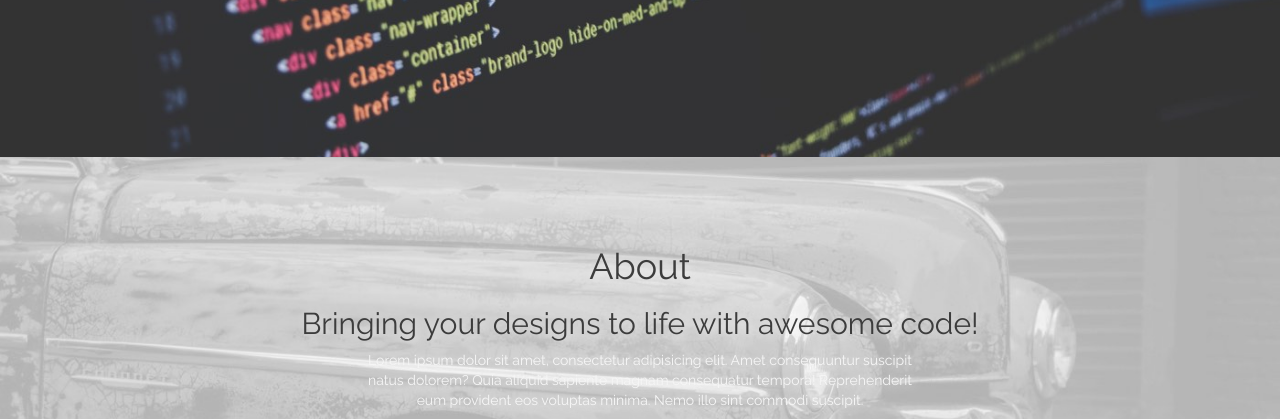
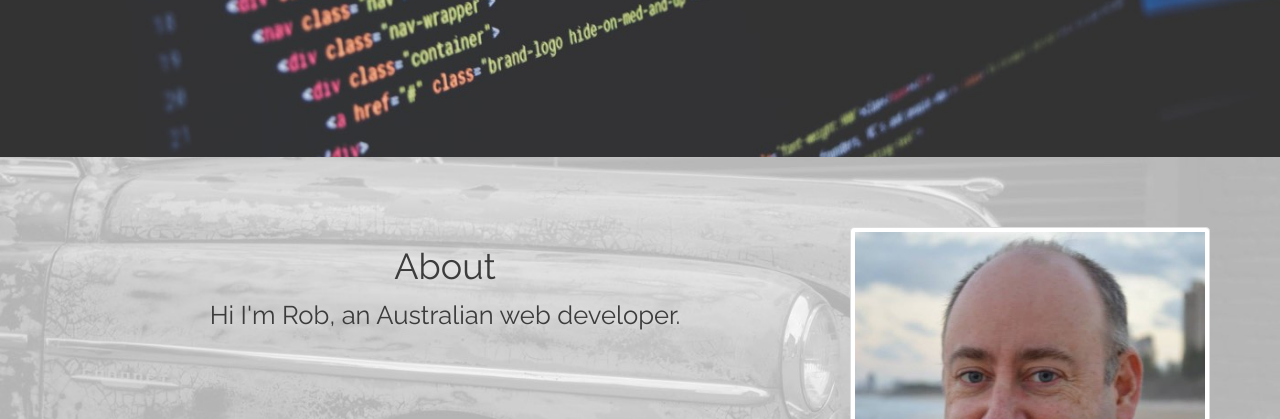
Before and after one commit to robrcodes/myFreeCodeCamp_2016, a website: page BasicFrontEndDevProjects/PersonalPorfolioWebpage/index.html in a window 1280 px wide. Shown: the part 533-952 px from the top of the page. Drawn offline with Linux system fonts and the light colour scheme.

Commit message:
portrait styled and font size changed for about section

```diff
--- a/BasicFrontEndDevProjects/PersonalPorfolioWebpage/index.html
+++ b/BasicFrontEndDevProjects/PersonalPorfolioWebpage/index.html
@@ -92,16 +92,13 @@
       <section id="about">
         <div class="container">
           <div class="row">
-            <div class="col-md-12">
+            <div class="col-md-8">
               <h1>About</h1>
-              <h2>Bringing your designs to life with awesome code!</h2>
+              <p class="lorem">Hi I'm Rob, an Australian web developer.</p>
             </div>
-          </div>
-          <div class="row">
-            <div class="col-md-6 col-md-offset-3">
-
-            <p class="lorem">Lorem ipsum dolor sit amet, consectetur adipisicing elit. Amet consequuntur suscipit natus dolorem? Quia aliquid sapiente magnam consequatur tempora! Reprehenderit eum provident eos voluptas minima. Nemo illo sint commodi suscipit.</p>
-          </div>
+            <div class="col-md-4">
+              <img src="./dist/images/rjrbeach400.jpg" alt="" class="img-responsive img-thumbnail">
+            </div>
           </div>
         </div> <!-- /.container -->
 
--- a/BasicFrontEndDevProjects/PersonalPorfolioWebpage/src/scss/main.scss
+++ b/BasicFrontEndDevProjects/PersonalPorfolioWebpage/src/scss/main.scss
@@ -29,15 +29,18 @@ $font-main: Raleway,sans-serif;
 /*! Start of Custom CSS ****************************
 **************/
 
+html {
+  font-size: 10px;
+  font-size: 1rem;
+}
+
 body {
   padding-top: 50px;
   font-family: $font-main;
   color: $alt-text;
 }
 
-p {
-  color: $alt-text;
-}
+
 
 #home {
     @include sectionStyle('../images/codescreen1400.jpg',80vh,$alt-text,rgba($alt-bg,0.7));
@@ -60,6 +63,10 @@ p {
 #about {
     @include sectionStyle('../images/dodgecoronet1400w.jpg',70vh,$main-text,rgba($main-bg,0.7));
     //@include sectionStyle('',70vh);
+    p {
+      color: $main-text;
+      font-size: 1.6rem;
+    }
 }
 
 #portfolio {
```
Also changed, not shown: BasicFrontEndDevProjects/PersonalPorfolioWebpage/dist/css/allcss.css, BasicFrontEndDevProjects/PersonalPorfolioWebpage/src/css/main.css, 1 other file.
